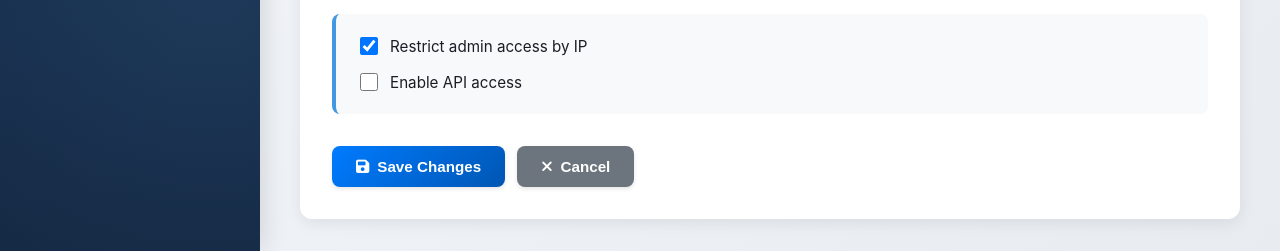
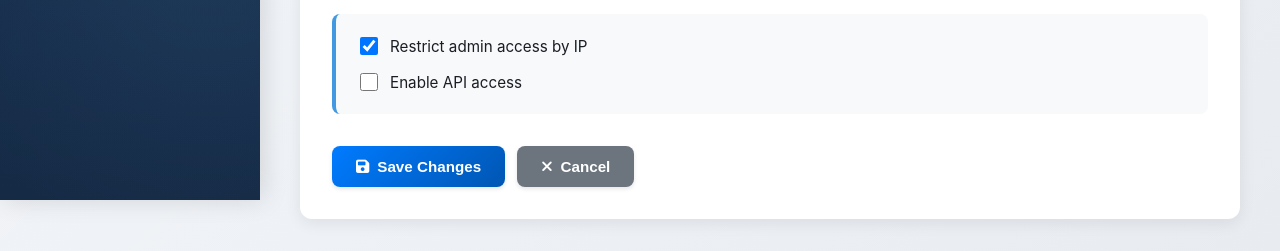
Before and after one commit to briant118/PGSO, a Django app: page /administrator/system-policy/ in a window 1280 px wide. Shown: the part 600-851 px from the top of the page. Run offline with Django 5.2, Linux system fonts and the light colour scheme.

Commit message:
Fixed nav bar

```diff
--- a/static/css/base.css
+++ b/static/css/base.css
@@ -11,13 +11,16 @@ body {
 /* Sidebar Container */
 .side-nav {
   width: 260px;
-  min-height: 100vh;
+  height: 100vh;
   background: linear-gradient(180deg, #1e3a5f 0%, #152a45 100%);
   color: #ffffff;
   flex-shrink: 0;
   box-shadow: 4px 0 24px rgba(0, 0, 0, 0.12);
-  position: relative;
-  overflow: hidden;
+  position: fixed;
+  top: 0;
+  left: 0;
+  overflow-y: auto;
+  z-index: 1000;
 }
 
 /* Decorative background pattern */
@@ -187,6 +190,7 @@ body {
   min-width: 0;
   display: flex;
   flex-direction: column;
+  margin-left: 260px;
 }
 
 .main-content {
--- a/templates/base.html
+++ b/templates/base.html
@@ -6,7 +6,7 @@
   <title>{% block title %}PGSO{% endblock %}</title>
   {% load static %}
   <link rel="stylesheet" href="https://cdnjs.cloudflare.com/ajax/libs/font-awesome/6.4.0/css/all.min.css">
-  <link rel="stylesheet" href="{% static 'css/base.css' %}">
+  <link rel="stylesheet" href="{% static 'css/base.css' %}?v=2">
   {% block extra_css %}{% endblock %}
 </head>
 <body>
```
